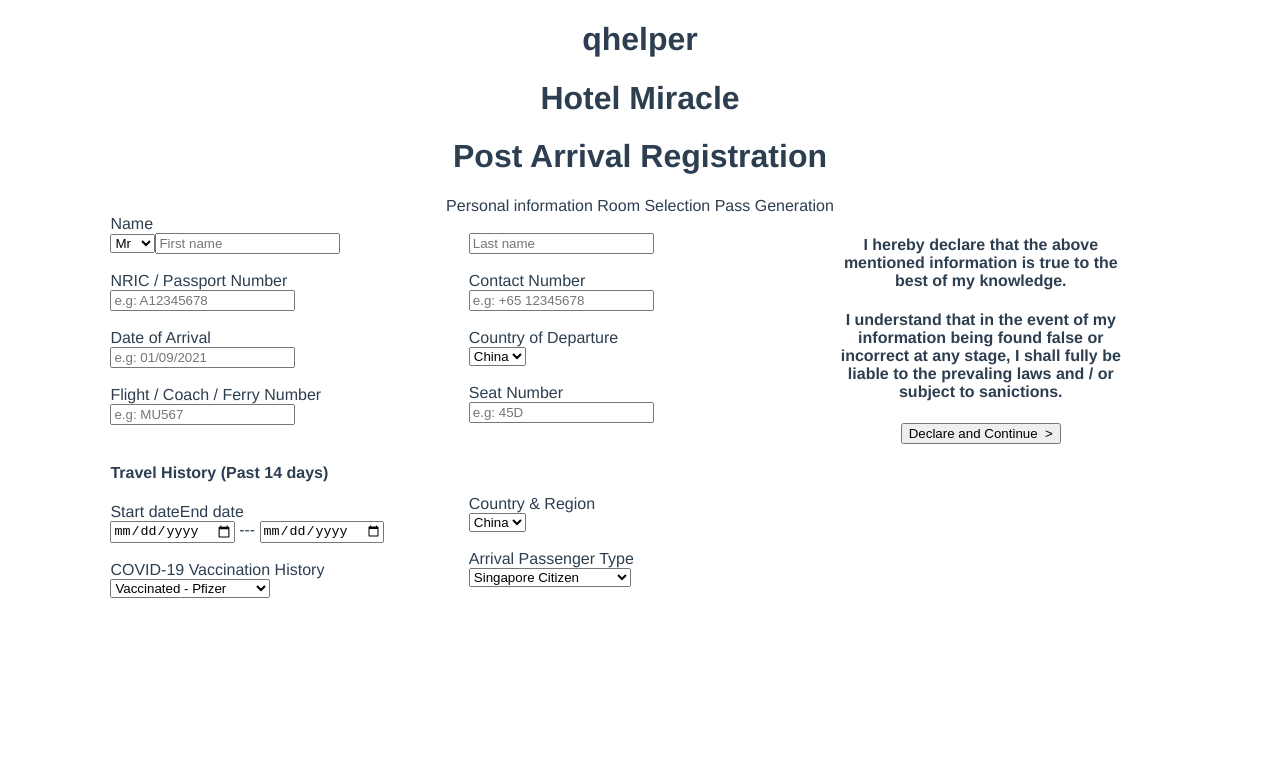
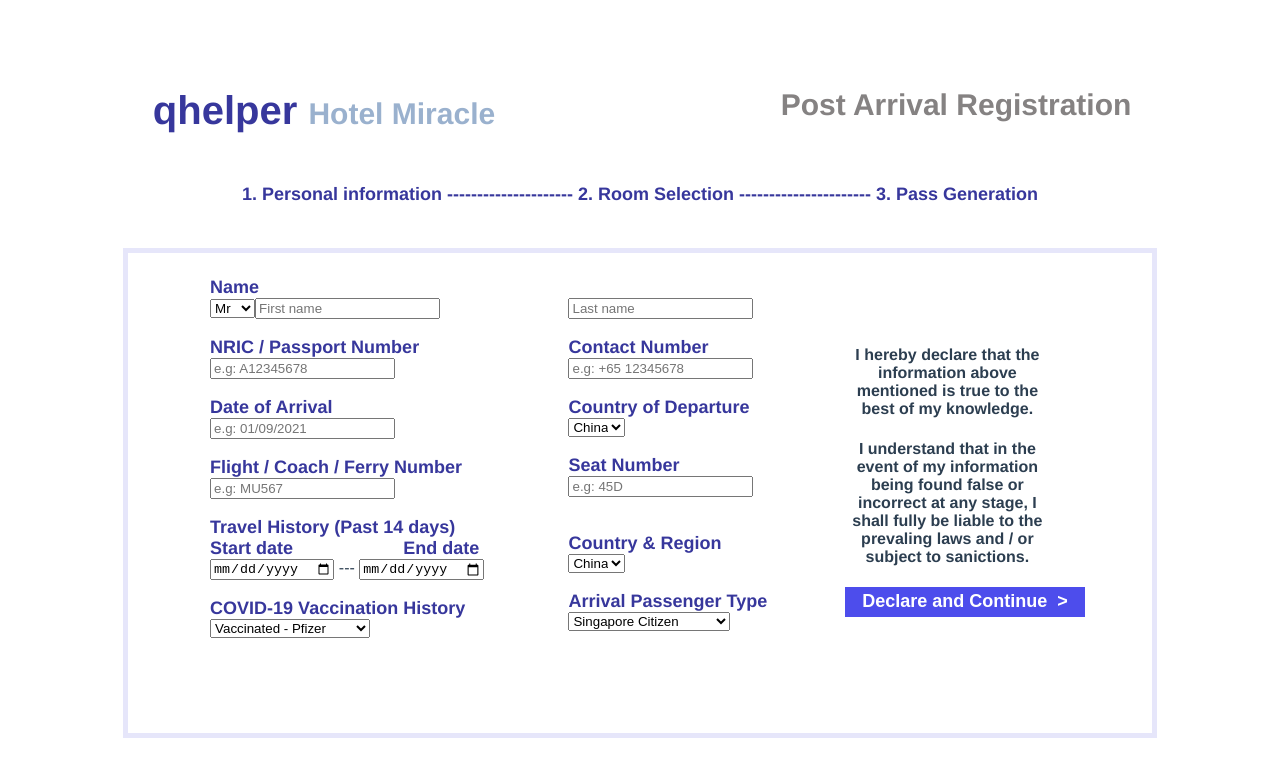
Before and after one commit to jeremybrett4869/qhelper, a Vue app: page / in a window 1280 px wide. Shown: the top 776 px of the page. Built offline with nearby package versions, Linux system fonts and the light colour scheme.

Commit message:
Update RegistrationForm.vue

```diff
--- a/src/components/RegistrationForm.vue
+++ b/src/components/RegistrationForm.vue
@@ -1,11 +1,19 @@
 <template>
-  <h1>qhelper</h1>
-  <h1>Hotel Miracle</h1>
-  <h1>Post Arrival Registration</h1>
-  <div class = "topbar">
-      Personal information
-      Room Selection
-      Pass Generation
+  <div class="container" id="top-left">
+    <text id="logo">qhelper </text>
+    <text id="hotel"> Hotel Miracle</text>
+  </div>
+  <div class="container" id="top-right">
+    <text id="title">Post Arrival Registration</text>
+  </div>
+  <div class="topbar" id="mid">
+    <text id="done">
+      1. Personal information
+    </text>
+    <text id="not-done"
+      >--------------------- 2. Room Selection ---------------------- 3. Pass
+      Generation
+    </text>
   </div>
   <div id="reg_form">
     <div class="container" id="left">
@@ -65,10 +73,16 @@
           />
         </div>
         <br />
-        <h4>Travel History (Past 14 days)</h4>
+        <text>Travel History (Past 14 days)</text>
         <div class="col-name">
-          <label for="sdate">Start date</label>
-          <label for="edate">End date</label>
+          <label for="sdate"
+            >Start date &nbsp;&nbsp;&nbsp;&nbsp;&nbsp;&nbsp;
+            &nbsp;&nbsp;&nbsp;</label
+          >
+          <label for="edate"
+            >&nbsp;&nbsp;&nbsp;&nbsp;&nbsp;&nbsp;&nbsp;&nbsp; &nbsp; End
+            date</label
+          >
         </div>
         <div class="col-con">
           <input type="date" id="sdate" name="sdate" />
@@ -132,7 +146,7 @@
         <div class="col-con">
           <input type="text" id="seat" name="seat" placeholder="e.g: 45D" />
         </div>
-        <br /><br /><br /><br />
+        <br /><br />
         <div class="col-name">
           <label for="country">Country & Region</label>
         </div>
@@ -156,7 +170,7 @@
     </div>
     <div class="container" id="right">
       <h4>
-        I hereby declare that the above mentioned information is true to the
+        I hereby declare that the information above mentioned is true to the
         best of my knowledge.
       </h4>
       <h4>
@@ -170,31 +184,91 @@
 </template>
 
 <style scoped>
+#logo {
+  font-size: 40px;
+  text-align: left;
+}
+#hotel {
+  font-size: 30px;
+  color: rgb(154, 177, 206);
+}
+#title {
+  font-size: 30px;
+  color: rgb(133, 130, 130);
+}
+#top-left {
+  position: relative;
+  width: 50%;
+  height: 10vh;
+  top: 10vh;
+  text-align: center;
+  float: left;
+}
+#top-right {
+  position: relative;
+  width: 50%;
+  height: 10vh;
+  top: 10vh;
+  text-align: center;
+  float: left;
+}
+#mid {
+  position: relative;
+  width: 100%;
+  height: 10vh;
+  top: 12vh;
+  text-align: center;
+}
 #reg_form {
+  position: relative;
   width: 80vw;
   height: 60vh;
+  top: 20vh;
+  left: 9vw;
+  border-style: solid;
+  border-width: 5px;
+  border-color: lavender;
 }
 #left {
   position: relative;
   width: 35%;
-  left: 10%;
   height: 100%;
+  top: 5%;
+  left: 8%;
   float: left;
   text-align: left;
 }
 #middle {
   position: relative;
-  width: 35%;
+  width: 25%;
   height: 100%;
-  left: 10%;
+  top: 5%;
+  left: 8%;
   float: left;
   text-align: left;
 }
 #right {
   position: relative;
-  width: 30%;
-  height: 100%;
+  width: 20%;
+  height: 80%;
+  top: 15%;
   left: 10%;
   float: left;
 }
+text,
+.col-name {
+  color: rgb(55, 55, 156);
+  font-size: large;
+  font-weight: bold;
+}
+.btn {
+  width: 240px;
+  height: 30px;
+  color: white;
+  padding: 0;
+  border: none;
+  font-size: large;
+  font-weight: bold;
+  background: rgb(77, 77, 236);
+}
 </style>
```
